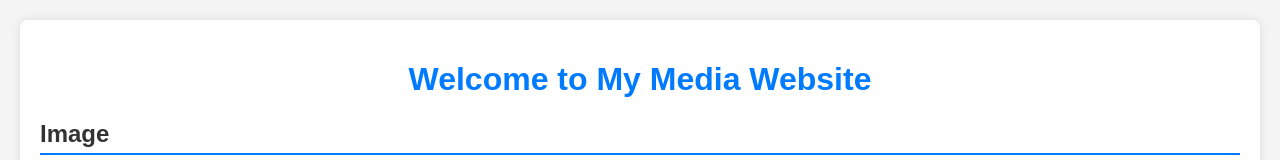
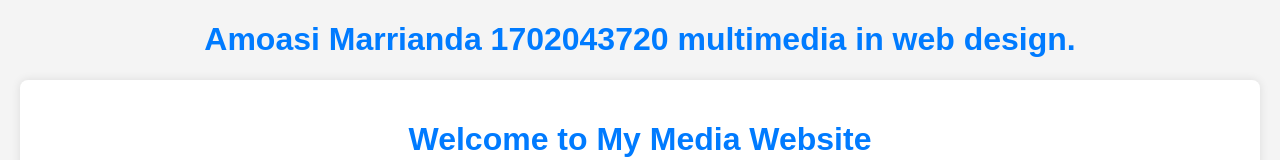
Before and after one commit to 1234567115/media-website, a plain HTML site: page index.html in a window 1280 px wide. Shown: the top 160 px of the page. Drawn offline with Linux system fonts and the light colour scheme.

Commit message:
Update index.html

```diff
--- a/index.html
+++ b/index.html
@@ -1,6 +1,10 @@
 <!DOCTYPE html>
 <html lang="en">
-<head>
+<head><h1>
+    Amoasi Marrianda
+    1702043720
+    multimedia in web design.
+</h1>
     <meta charset="UTF-8">
     <meta name="viewport" content="width=device-width, initial-scale=1.0">
     <title>My Media Website</title>
```
